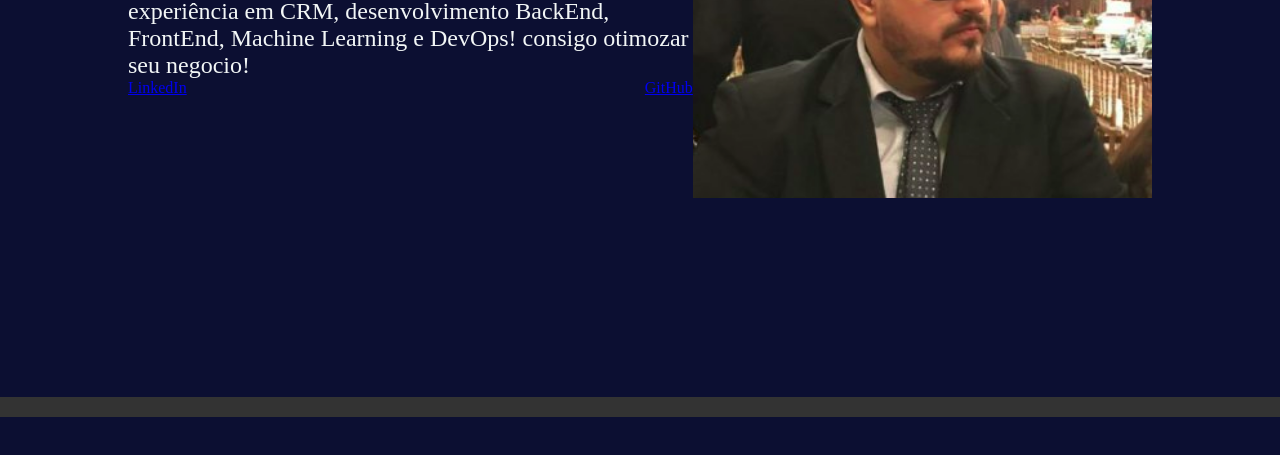
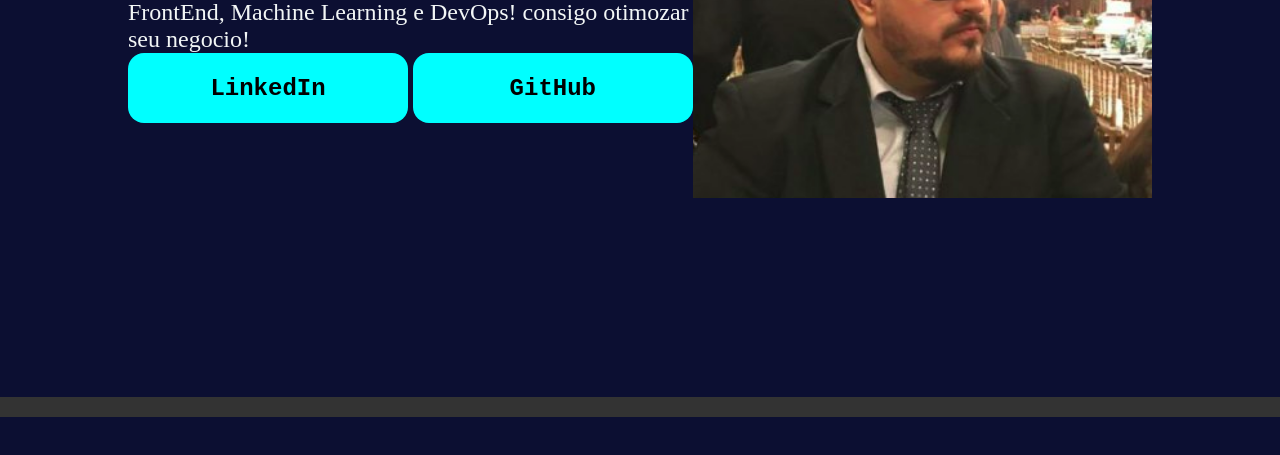
Before and after one commit to yuripnp/html_training, a plain HTML site: page index.html in a window 1280 px wide. Shown: the part 383-838 px from the top of the page. Drawn offline with Linux system fonts and the light colour scheme; a web font is replaced by a local one.

Commit message:
estilizando botao

```diff
--- a/index.html
+++ b/index.html
@@ -24,8 +24,8 @@
                 BackEnd, FrontEnd, Machine Learning e DevOps! consigo otimozar seu negocio!
             </p>
             <div class="apresentacao__link">
-                <a href="https://www.linkedin.com/in/yuri-pimentel-pinto-dev/">LinkedIn</a>
-                <a href="https://github.com/yuripnp">GitHub</a>
+                <a class= "apresentacao__link__rede" href="https://www.linkedin.com/in/yuri-pimentel-pinto-dev/">LinkedIn</a>
+                <a class= "apresentacao__link__rede" href="https://github.com/yuripnp">GitHub</a>
             </div>
         </section>
 
--- a/style.css
+++ b/style.css
@@ -54,3 +54,16 @@ footer {
     display: flex;
     justify-content: space-between;
 }
+
+.apresentacao__link__rede {
+    background-color: #00ffff;
+    width: 280px;
+    text-align: center;
+    border-radius: 16px;
+    font-size: 24px;
+    font-weight: 600;
+    padding: 21.5px 0px;
+    text-decoration: none;
+    color: #000;
+    font-family: 'Courier New', Courier, monospace;
+}
```
